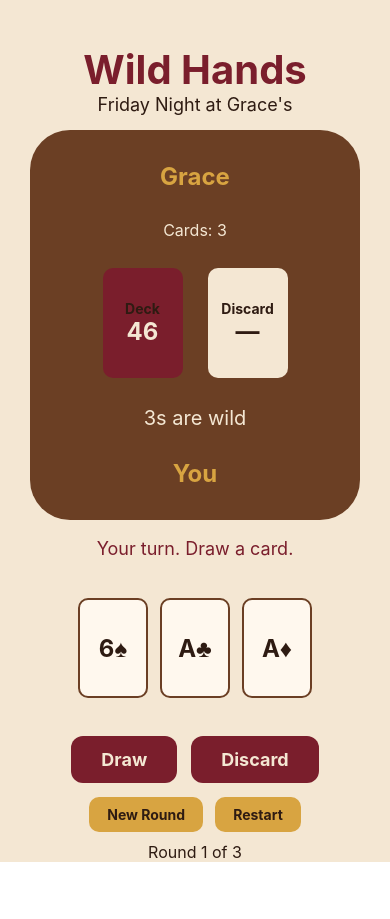
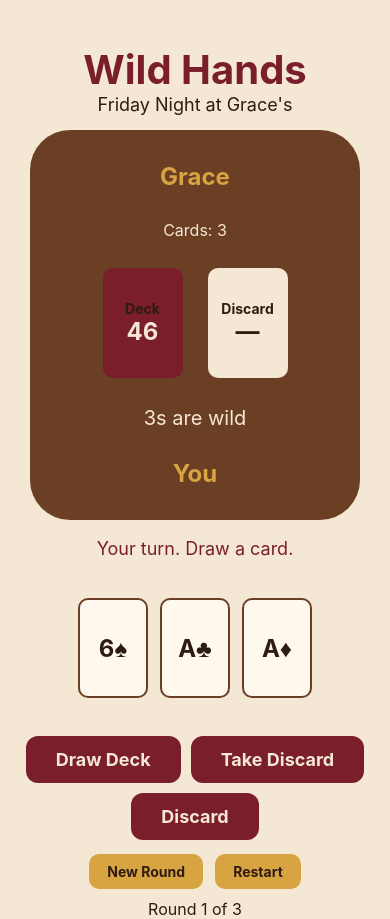
Before and after one commit to wal7302/Wild-Hands, a React Native app in the folder mobile/: screen / in a window 390 px wide. Before the commit the page ends 862 px from the top, so only its background shows below. Built offline with nearby package versions, Linux system fonts and the light colour scheme.

Commit message:
Update App.js

```diff
--- a/mobile/App.js
+++ b/mobile/App.js
@@ -36,7 +36,7 @@ export default function App() {
   const [round, setRound] = useState(1);
   const [message, setMessage] = useState("Your turn. Draw a card.");
 
-  function drawCard() {
+  function drawFromDeck() {
     if (currentTurn !== "player") {
       setMessage("Wait your turn.");
       return;
@@ -60,6 +60,31 @@ export default function App() {
     setHasDrawn(true);
     setMessage("Choose a card to discard.");
   }
+
+function takeDiscard() {
+  if (currentTurn !== "player") {
+    setMessage("Wait your turn.");
+    return;
+  }
+
+  if (hasDrawn) {
+    setMessage("You already drew. Now discard.");
+    return;
+  }
+
+  if (discardPile.length === 0) {
+    setMessage("No discarded card to take.");
+    return;
+  }
+
+  const nextDiscardPile = [...discardPile];
+  const card = nextDiscardPile.pop();
+
+  setDiscardPile(nextDiscardPile);
+  setPlayerHand([...playerHand, card]);
+  setHasDrawn(true);
+  setMessage("You picked up the discard. Now choose a card to discard.");
+}
 
   function discardCard() {
     if (currentTurn !== "player") {
@@ -208,8 +233,12 @@ export default function App() {
       </ScrollView>
 
       <View style={styles.buttons}>
-        <Pressable style={styles.button} onPress={drawCard}>
-          <Text style={styles.buttonText}>Draw</Text>
+        <Pressable style={styles.button} onPress={drawFromDeck}>
+          <Text style={styles.buttonText}>Draw Deck</Text>
+        </Pressable>
+
+        <Pressable style={styles.button} onPress={takeDiscard}>
+          <Text style={styles.buttonText}>Take Discard</Text>
         </Pressable>
 
         <Pressable style={styles.button} onPress={discardCard}>
@@ -342,8 +371,10 @@ const styles = StyleSheet.create({
   },
   buttons: {
     flexDirection: "row",
-    gap: 14,
+    gap: 10,
     marginTop: 18,
+    flexWrap: "wrap",
+    justifyContent: "center",
   },
   button: {
     backgroundColor: "#7A1E2C",
```
